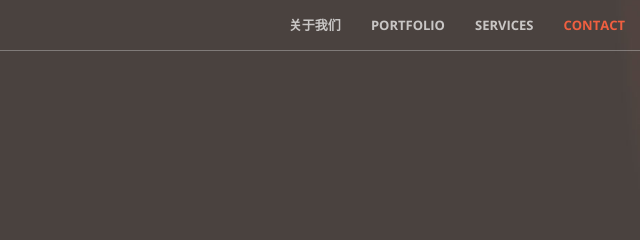
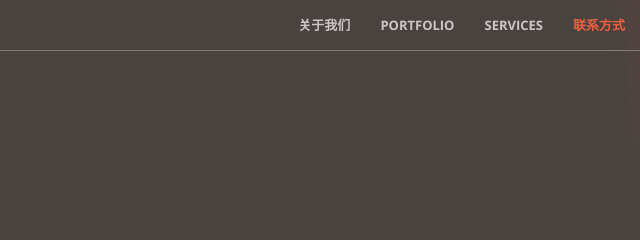
Before and after one commit to EvolveEnglish/EvolveEnglish.github.io, a website: page index.html in a window 1280 px wide. Shown: the top 240 px of the page, 640-1280 px from the left. Drawn offline with nearby package versions, Linux system fonts and the light colour scheme.

Commit message:
adsfadfaf

```diff
--- a/index.html
+++ b/index.html
@@ -59,7 +59,7 @@
                         <a class="page-scroll" href="#services">Services</a>
                     </li>
                     <li>
-                        <a class="page-scroll" href="#contact">Contact</a>
+                        <a class="page-scroll" href="#contact">联系方式</a>
                     </li>
                 </ul>
             </div>
```
